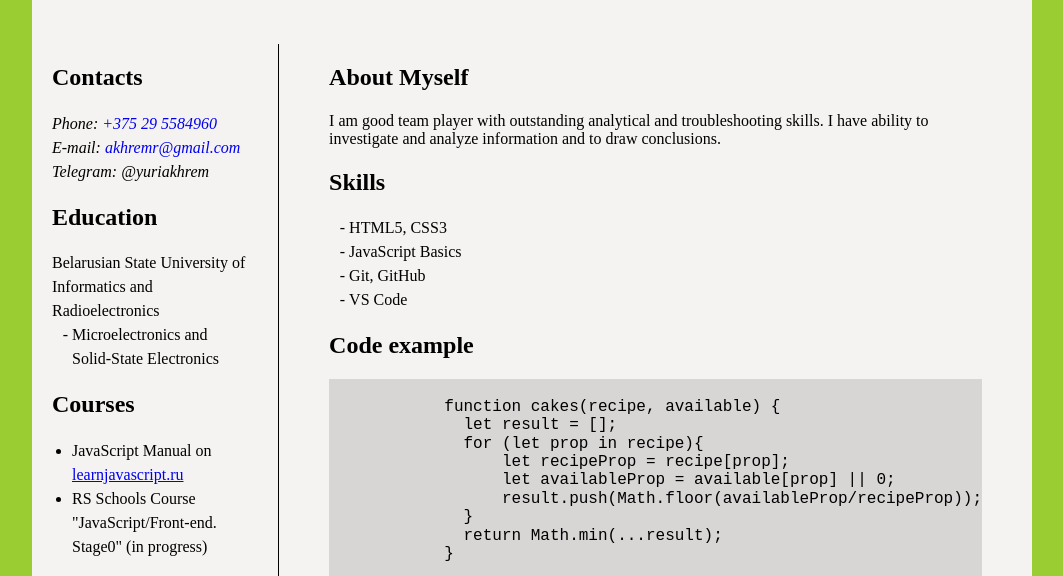
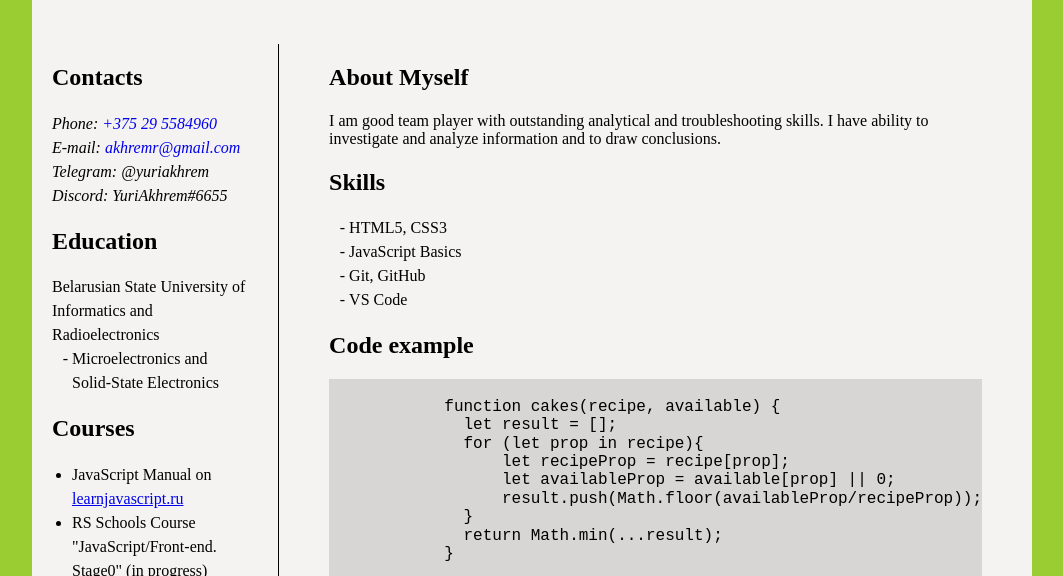
Before and after one commit to akhremYuri/rsschool-cv, a plain HTML site: page index.html in a window 1280 px wide. Shown: the part 223-799 px from the top of the page, without its empty margins (108-1171 px from the left). Drawn offline with Linux system fonts and the light colour scheme.

Commit message:
feat: add discord contact

```diff
--- a/index.html
+++ b/index.html
@@ -40,6 +40,7 @@
                   <a href="mailto:akhremr@gmail.com">akhremr@gmail.com</a>
                 </li>
                 <li>Telegram: @yuriakhrem</li>
+                <li>Discord: YuriAkhrem#6655</li>
               </ul>
             </address>
           </section>
```
